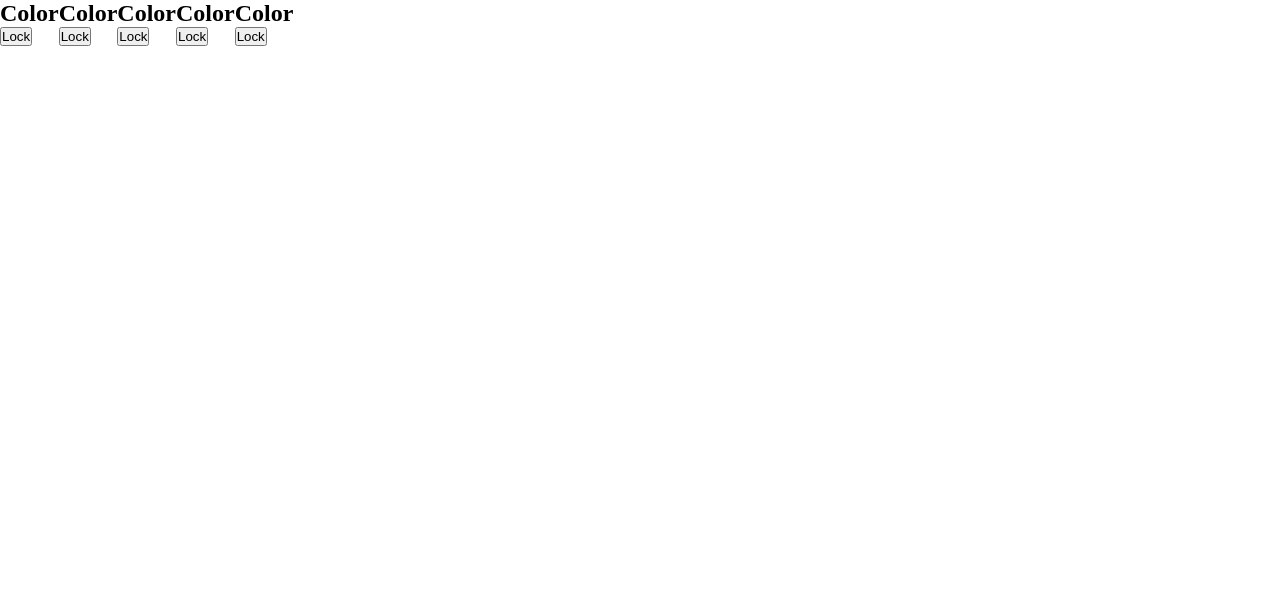
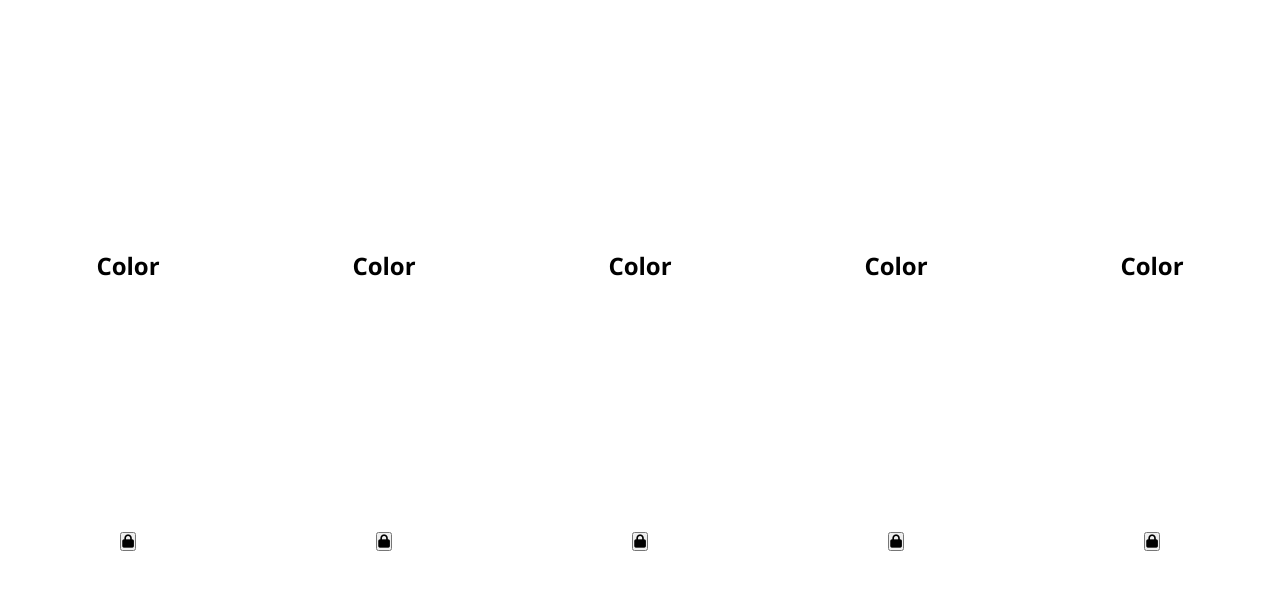
Before and after one commit to mariiaovs/Colors, a plain HTML site: page index.html in a window 1280 px wide. Drawn offline with nearby package versions, Linux system fonts and the light colour scheme.

Commit message:
add font-awesome icons

```diff
--- a/index.html
+++ b/index.html
@@ -5,27 +5,41 @@
     <meta name="viewport" content="width=device-width, initial-scale=1.0" />
     <title>Colors</title>
     <link rel="stylesheet" href="styles.css" />
+    <link rel="preconnect" href="https://fonts.googleapis.com" />
+    <link rel="preconnect" href="https://fonts.gstatic.com" crossorigin />
+    <link
+      href="https://fonts.googleapis.com/css2?family=Open+Sans:ital,wght@0,300..800;1,300..800&display=swap"
+      rel="stylesheet"
+    />
+    <link
+      rel="stylesheet"
+      href="https://cdnjs.cloudflare.com/ajax/libs/font-awesome/6.6.0/css/all.min.css"
+      integrity="sha512-Kc323vGBEqzTmouAECnVceyQqyqdsSiqLQISBL29aUW4U/M7pSPA/gEUZQqv1cwx4OnYxTxve5UMg5GT6L4JJg=="
+      crossorigin="anonymous"
+      referrerpolicy="no-referrer"
+    />
   </head>
   <body>
     <section class="color">
       <h2>Color</h2>
-      <button>Lock</button>
+      <button><i class="fa-solid fa-lock"></i></button>
+      <!-- <i class="fa-solid fa-lock-open"></i> -->
     </section>
     <section class="color">
       <h2>Color</h2>
-      <button>Lock</button>
+      <button><i class="fa-solid fa-lock"></i></button>
     </section>
     <section class="color">
       <h2>Color</h2>
-      <button>Lock</button>
+      <button><i class="fa-solid fa-lock"></i></button>
     </section>
     <section class="color">
       <h2>Color</h2>
-      <button>Lock</button>
+      <button><i class="fa-solid fa-lock"></i></button>
     </section>
     <section class="color">
       <h2>Color</h2>
-      <button>Lock</button>
+      <button><i class="fa-solid fa-lock"></i></button>
     </section>
     <script src="app.js"></script>
   </body>
--- a/styles.css
+++ b/styles.css
@@ -5,6 +5,15 @@
 }
 
 body {
+  font-family: "Open Sans", sans-serif;
   height: 100vh;
   display: flex;
 }
+
+.color {
+  flex: 1;
+  display: flex;
+  flex-direction: column;
+  justify-content: space-evenly;
+  align-items: center;
+}
```
